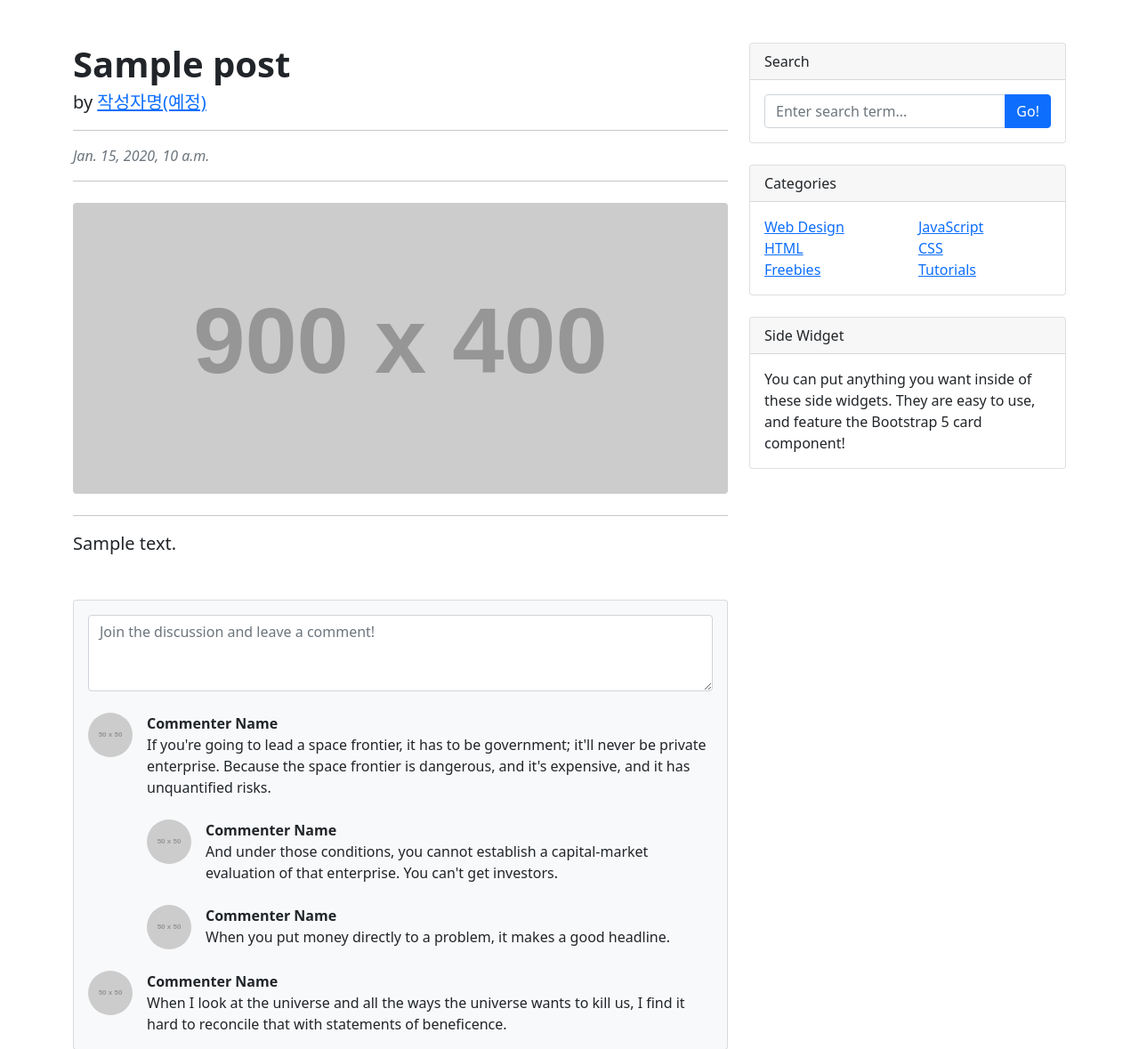
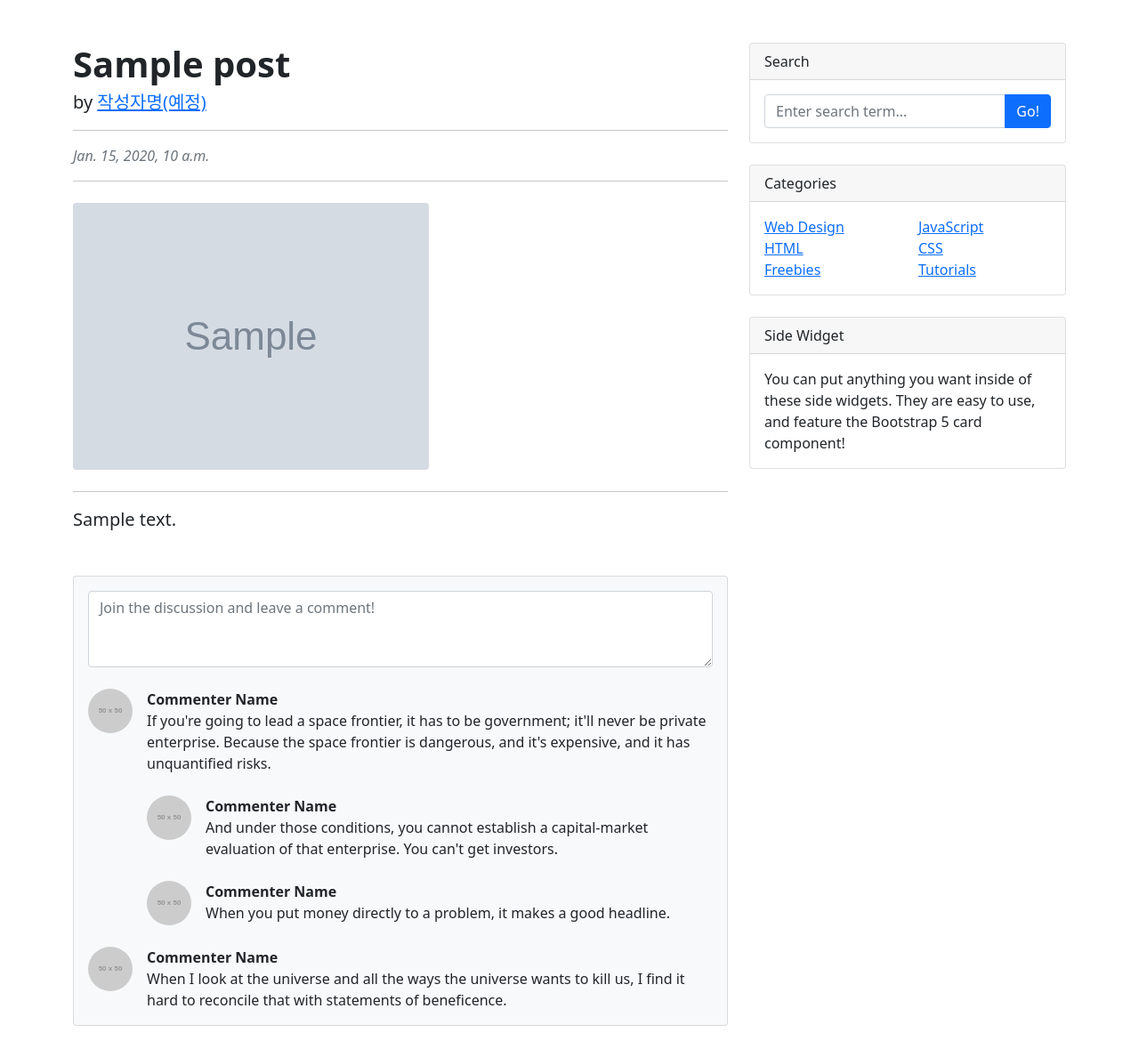
Before and after one commit to ttub/doitdjangoatoz, a Django app: page /blog/1 in a window 1280 px wide. Shown: the part 56-1235 px from the top of the page at 89% size. Run offline with Django 3.2, Linux system fonts and the light colour scheme; tables that the repository leaves empty hold one stand-in row (values such as "Sample post"); grey boxes marked "Sample" are stand-in pictures; grey boxes labelled with a size stand in for pictures from a placeholder-image service; some libraries are stand-ins or nearby versions.

Commit message:
포스트 상세 페이지에 대표 이미지 출력하기

```diff
--- a/blog/templates/blog/post_detail.html
+++ b/blog/templates/blog/post_detail.html
@@ -73,7 +73,7 @@
 <!--                            <a class="badge bg-secondary text-decoration-none link-light" href="#!">Freebies</a>-->
                         </header>
                         <!-- Preview image figure-->
-                        <figure class="mb-4"><img class="img-fluid rounded" src="https://dummyimage.com/900x400/ced4da/6c757d.jpg" alt="..." /></figure>
+                        <figure class="mb-4"><img class="img-fluid rounded" src="{{ post.head_image.url }}" alt="" /></figure>
                         <hr>
                         <!-- Post content-->
                         <section class="mb-5">
```
